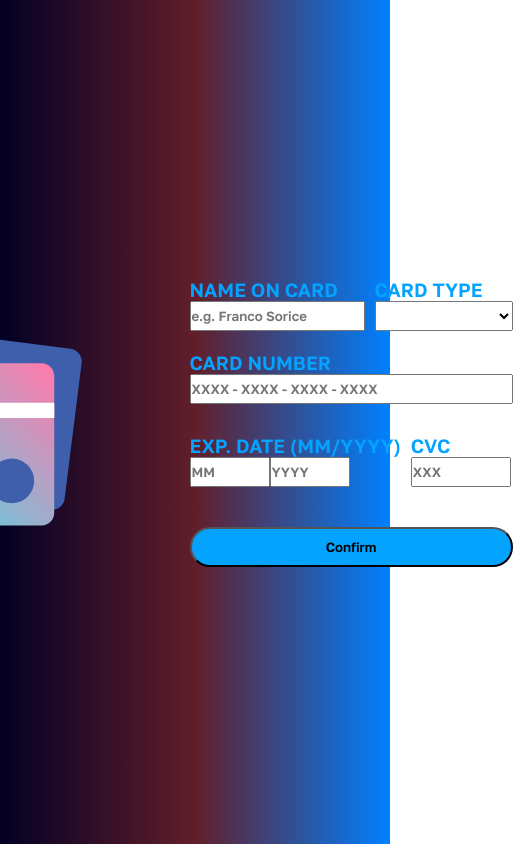
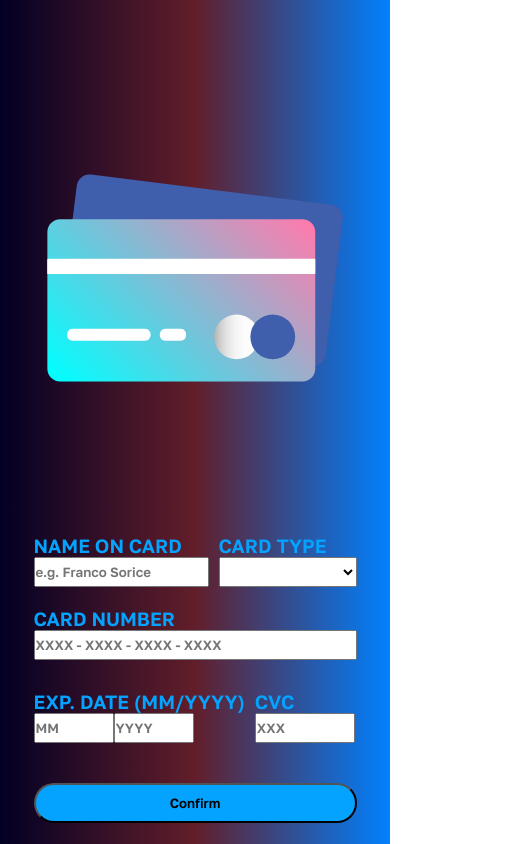
Before and after one commit to fransorice/Levelup-Assessment-Test, a plain HTML site: page index.html in a window 390 px wide. Shown: the whole page, 513 px wide, since content can reach past the window. Drawn offline with Linux system fonts and the light colour scheme.

Commit message:
add responsive design

```diff
--- a/style.css
+++ b/style.css
@@ -115,3 +115,18 @@ input[type=number]::-webkit-outer-spin-button {
 .displayNone {
     display: none;
 }
+
+@media screen and (max-width: 1120px) {
+    .main-container {
+        display: flex;
+        flex-direction: column;
+        align-items: center;
+        justify-content: center;
+        min-height: 100vh;
+        background: rgb(2,0,36);
+        background: linear-gradient(90deg, rgba(2,0,36,1) 0%, rgba(98,30,42,1) 50%, rgba(0,129,255,1) 100%);
+    }
+    .main-container__img {
+        margin-left: 0px;
+    }
+}
```
